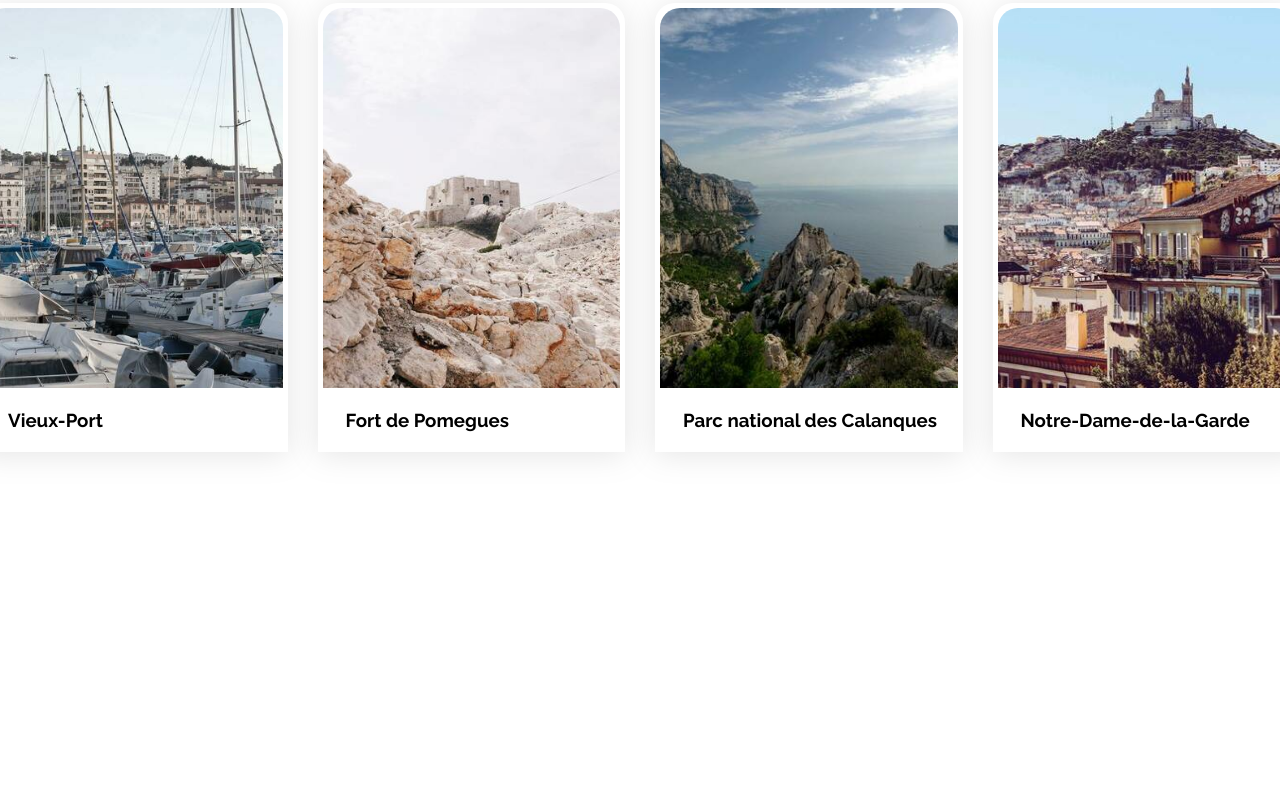
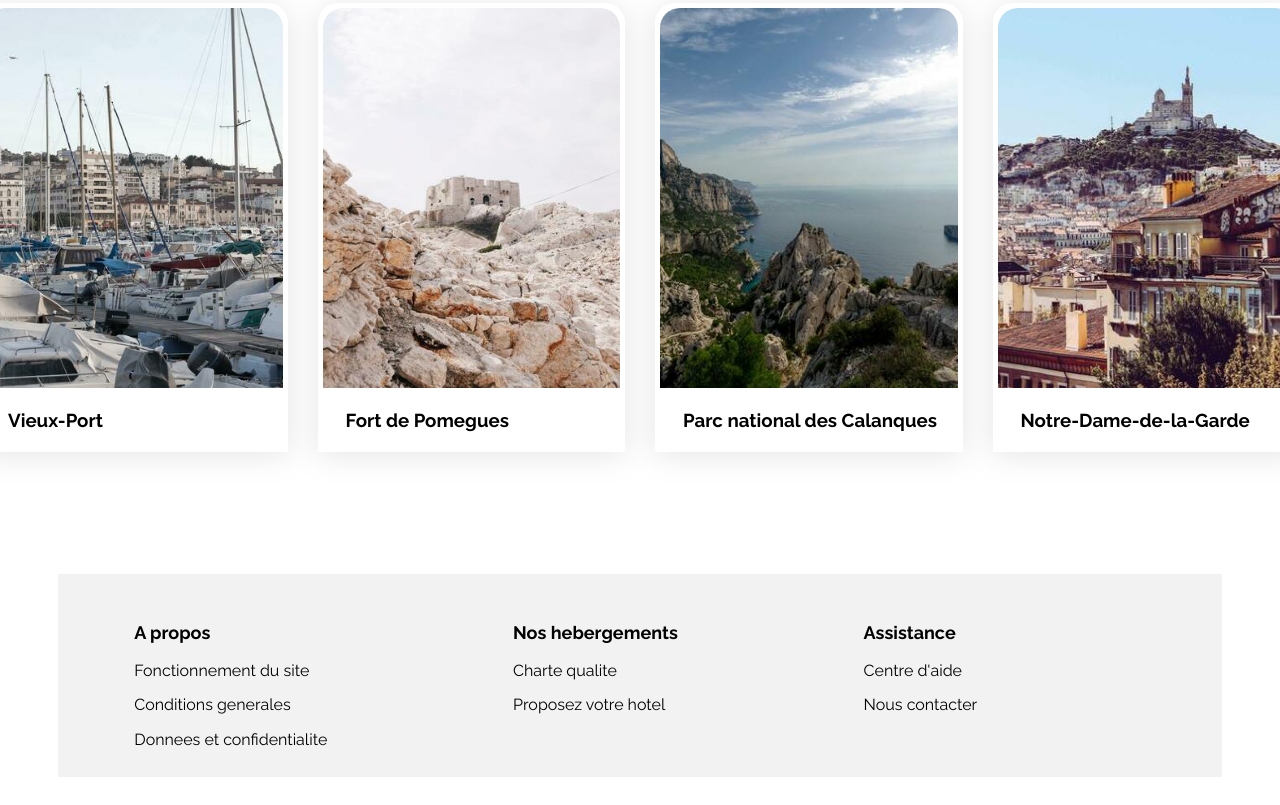
Before and after one commit to HakimKalem/PROJET-2, a plain HTML site: page index.html in a window 1280 px wide. Shown: the part 1359-2164 px from the top of the page. Before the commit the page ends 1961 px from the top, so only its background shows below. Drawn offline with Linux system fonts and the light colour scheme.

Commit message:
Ajout footer

```diff
--- a/index.html
+++ b/index.html
@@ -26,8 +26,8 @@
 
             <nav class="navigation">
                 <ul class="list">
-                    <li class="first-button"><a href="#">Hebergements</a></li>
-                    <li class="nd-button"><a href="#">Activites</a></li>
+                    <li class="first-button"><a href="#hebergements">Hebergements</a></li>
+                    <li class="nd-button"><a href="#activites">Activites</a></li>
                 </ul>
             </nav>
         </header>
@@ -92,7 +92,7 @@
 
         <!-- CARTES HEBERGEMENTS -->
 
-        <section class="hebergements">
+        <section id="hebergements">
             <div class="hebergements-title">
                 <h2 class="section-title">Hebergements a Marseille</h2>
             </div>
@@ -294,7 +294,7 @@
 
     <!----CARTES ACTIVITES -->
 
-    <section class="activites">
+    <section id="activites">
         <h2>Activites a Marseille</h2>
         <div class="bloc-activites">
             <article class="card">
@@ -326,10 +326,31 @@
                 </div>
             </article>
         </div>
+    </section>
 
-    </section>
     </main>
-    <footer></footer>
+
+    <footer>
+        <div class="footer">
+            <article class="bloc-footer1">
+                <h3 class="footer-title">A propos</h3>
+                <p>Fonctionnement du site</p>
+                <p>Conditions generales</p>
+                <p>Donnees et confidentialite</p>
+            </article>
+            <article class="bloc-footer2">
+                <h3 class="footer-title">Nos hebergements</h3>
+                <p>Charte qualite</p>
+                <p>Proposez votre hotel</p>
+            </article>
+            <article class="bloc-footer3">
+                <h3 class="footer-title">Assistance</h3>
+                <p>Centre d'aide</p>
+                <p>Nous contacter</p>
+            </article>
+        </div>
+
+    </footer>
     </div>
 </body>
 
--- a/style.css
+++ b/style.css
@@ -395,7 +395,7 @@ a {
 
 /****** Hebergements ***********/
 
-.hebergements {
+#hebergements {
     width: 65%;
 }
 
@@ -499,7 +499,7 @@ a {
 
 /****** Activites ***********/
 
-.activites {
+#activites {
     margin-top: 50px;
     margin-bottom: 50px;
     height: 560px;
@@ -513,6 +513,7 @@ a {
     width: 1, 280px;
     height: 439px;
     gap: 30px;
+    cursor: pointer;
 }
 
 .bloc-activites .card {
@@ -536,6 +537,56 @@ a {
     text-align: left;
     align-items: center;
 }
+
+
+/****** Footer ***********/
+
+.footer {
+    display: flex;
+    justify-content: space-between;
+    align-items: center;
+    height: 163px;
+    margin-top: 33px;
+    padding: 20px;
+    gap: 15px;
+    background-color: #F2F2F2;
+}
+
+.bloc-footer1 {
+    height: 163px;
+    padding: 20px 0px 0px 0px;
+    margin-left: 5%;
+}
+
+.bloc-footer2 {
+    height: 163px;
+    padding: 20px 0px 0px 0px;
+}
+
+.bloc-footer3 {
+    height: 163px;
+    padding: 20px 0px 0px 0px;
+    margin-right: 20%;
+}
+
+.footer-title {
+    font-size: 18px;
+    font-weight: 700;
+    line-height: 21.13px;
+    text-align: left;
+}
+
+.footer p {
+    font-size: 16px;
+    font-weight: 400;
+    line-height: 18.78px;
+    text-align: left;
+}
+
+
+
+
+
 
 /* Le code ci-dessous correspond à la version responsive uniquement */
 
```
